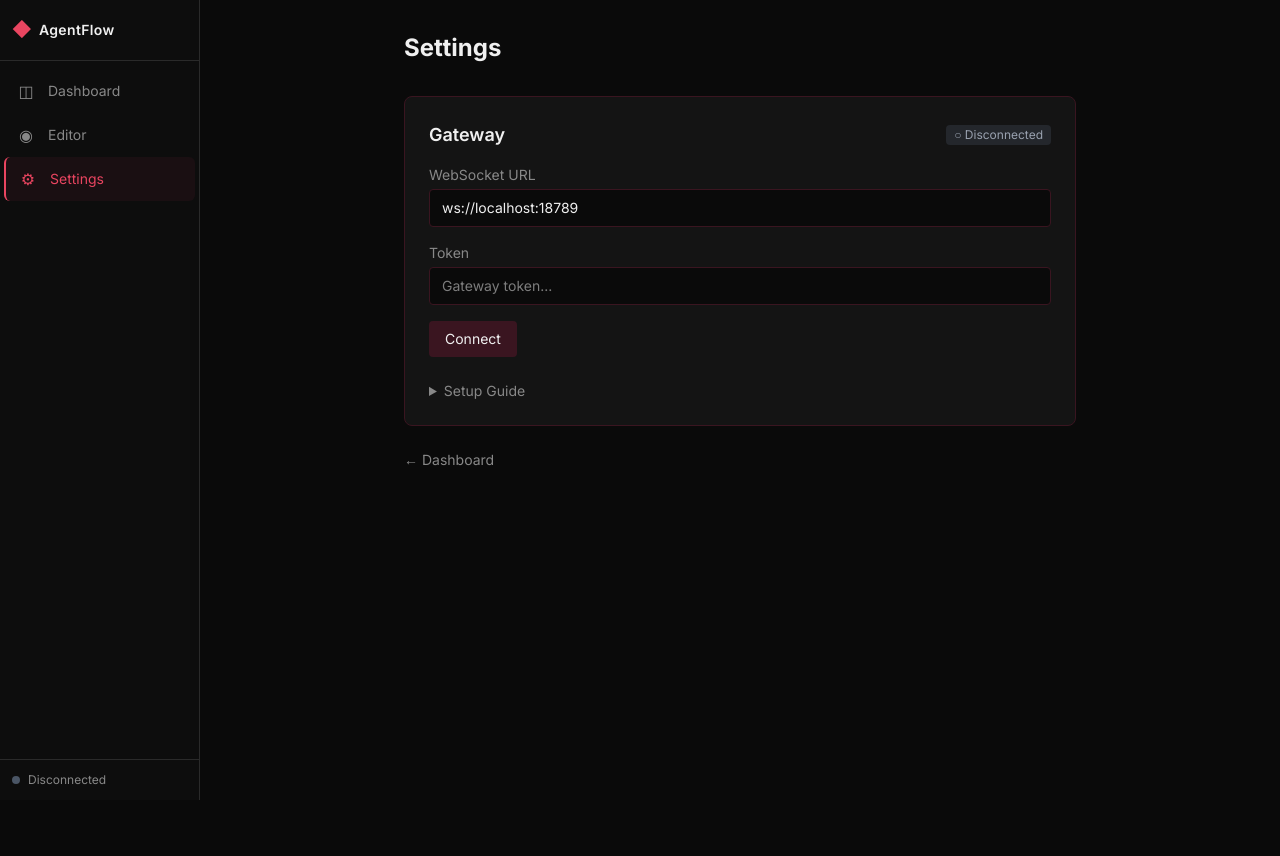
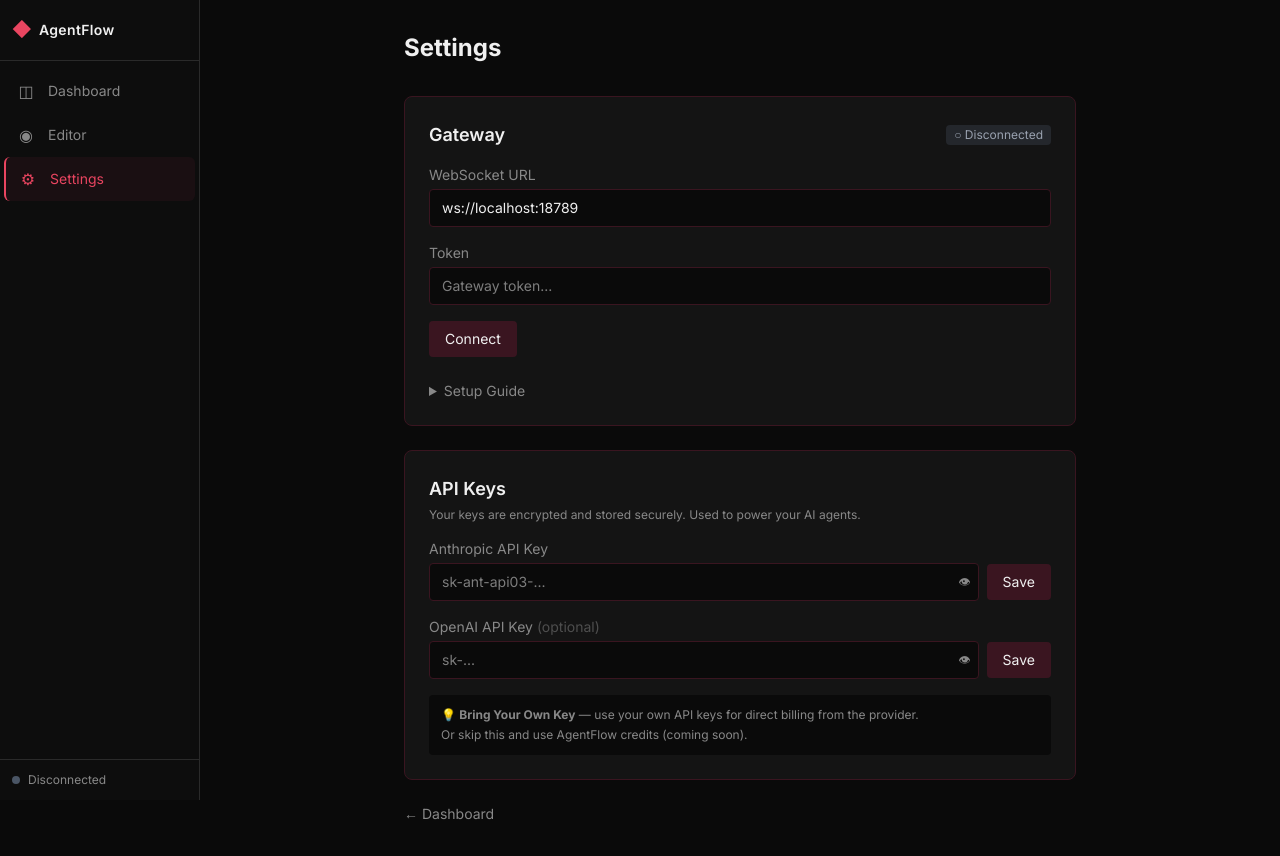
Before and after one commit to Frexida/agentflow, a Next.js app in the folder v2/: page /settings in a window 1280 px wide. Before the commit the page ends 800 px from the top, so only its background shows below. Built offline with nearby package versions, Linux system fonts and the light colour scheme.

Commit message:
feat: API key management UI in Settings
- Anthropic + OpenAI key input fields
- Prefix validation (sk-ant- / sk-)
- Save/Remove with visual confirmation
- Show/hide toggle for key visibility
- BYOK explanation + AgentFlow credits teaser
- LocalStorage for now, Supabase encrypted storage next

```diff
--- a/v2/src/app/settings/page.tsx
+++ b/v2/src/app/settings/page.tsx
@@ -1,6 +1,6 @@
 'use client'
 
-import { useState } from 'react'
+import { useState, useEffect } from 'react'
 import { useGatewayStore } from '@/stores/gateway'
 
 export default function SettingsPage() {
@@ -99,6 +99,31 @@
           </details>
         </section>
 
+        {/* API Keys */}
+        <section className="mt-6 bg-[var(--surface-elevated)] rounded-lg border border-[var(--accent)] p-6">
+          <h2 className="text-lg font-semibold mb-1">API Keys</h2>
+          <p className="text-xs text-[var(--text-secondary)] mb-4">
+            Your keys are encrypted and stored securely. Used to power your AI agents.
+          </p>
+          <ApiKeyInput
+            label="Anthropic API Key"
+            placeholder="sk-ant-api03-..."
+            storageKey="agentflow:anthropic-key"
+            validatePrefix="sk-ant-"
+          />
+          <ApiKeyInput
+            label="OpenAI API Key"
+            placeholder="sk-..."
+            storageKey="agentflow:openai-key"
+            validatePrefix="sk-"
+            optional
+          />
+          <div className="mt-4 p-3 bg-[var(--surface)] rounded text-xs text-[var(--text-secondary)]">
+            <p className="mb-1">💡 <strong>Bring Your Own Key</strong> — use your own API keys for direct billing from the provider.</p>
+            <p>Or skip this and use AgentFlow credits (coming soon).</p>
+          </div>
+        </section>
+
         {/* Navigation */}
         <div className="mt-6 flex gap-4">
           <a href="/dashboard" className="text-sm text-[var(--text-secondary)] hover:text-[var(--text-primary)]">← Dashboard</a>
@@ -107,3 +132,95 @@
     </div>
   )
 }
+
+function ApiKeyInput({ label, placeholder, storageKey, validatePrefix, optional }: {
+  label: string
+  placeholder: string
+  storageKey: string
+  validatePrefix: string
+  optional?: boolean
+}) {
+  const [value, setValue] = useState('')
+  const [saved, setSaved] = useState(false)
+  const [hasKey, setHasKey] = useState(false)
+  const [visible, setVisible] = useState(false)
+  const [error, setError] = useState<string | null>(null)
+
+  useEffect(() => {
+    const existing = localStorage.getItem(storageKey)
+    if (existing) {
+      setHasKey(true)
+      setSaved(true)
+    }
+  }, [storageKey])
+
+  const handleSave = () => {
+    setError(null)
+    if (!value.trim()) {
+      if (optional) { localStorage.removeItem(storageKey); setHasKey(false); setSaved(false); return }
+      setError('Key is required')
+      return
+    }
+    if (!value.startsWith(validatePrefix)) {
+      setError(`Key should start with ${validatePrefix}`)
+      return
+    }
+    // In production, this would be sent to the API for encrypted storage
+    // For now, store locally (will be replaced with Supabase encrypted storage)
+    localStorage.setItem(storageKey, value)
+    setHasKey(true)
+    setSaved(true)
+    setValue('')
+  }
+
+  const handleRemove = () => {
+    localStorage.removeItem(storageKey)
+    setHasKey(false)
+    setSaved(false)
+    setValue('')
+  }
+
+  return (
+    <div className="mb-4">
+      <label className="block text-sm text-[var(--text-secondary)] mb-1">
+        {label} {optional && <span className="text-[var(--text-secondary)]/50">(optional)</span>}
+      </label>
+      {hasKey && saved ? (
+        <div className="flex items-center gap-2">
+          <div className="flex-1 bg-[var(--surface)] border border-green-600/30 rounded px-3 py-2 text-sm text-green-400 flex items-center gap-2">
+            <span>✅</span>
+            <span>Key saved</span>
+            <span className="text-[var(--text-secondary)] text-xs ml-auto">••••••••</span>
+          </div>
+          <button onClick={handleRemove} className="px-3 py-2 text-xs text-red-400 hover:text-red-300 border border-[var(--border)] rounded">
+            Remove
+          </button>
+        </div>
+      ) : (
+        <div className="flex items-center gap-2">
+          <div className="flex-1 relative">
+            <input
+              type={visible ? 'text' : 'password'}
+              value={value}
+              onChange={(e) => setValue(e.target.value)}
+              onKeyDown={(e) => e.key === 'Enter' && handleSave()}
+              className="w-full bg-[var(--surface)] border border-[var(--accent)] rounded px-3 py-2 text-sm text-[var(--text-primary)] outline-none focus:border-[var(--accent-bright)] pr-10"
+              placeholder={placeholder}
+            />
+            <button
+              type="button"
+              onClick={() => setVisible(!visible)}
+              className="absolute right-2 top-1/2 -translate-y-1/2 text-xs text-[var(--text-secondary)]"
+            >
+              {visible ? '🙈' : '👁'}
+            </button>
+          </div>
+          <button onClick={handleSave} className="px-4 py-2 bg-[var(--accent)] rounded hover:bg-[var(--accent-bright)] transition text-sm">
+            Save
+          </button>
+        </div>
+      )}
+      {error && <p className="text-red-400 text-xs mt-1">{error}</p>}
+    </div>
+  )
+}
```
